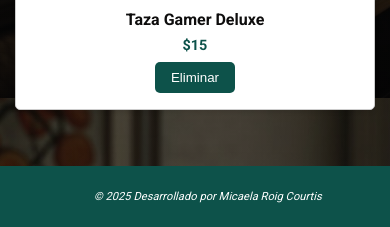
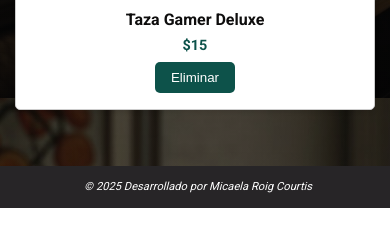
Before and after one commit to mmrc1992/Challenge-AluraGeek-MRC, a plain HTML site: page index.html in a window 390 px wide. Shown: the part 3278-3505 px from the top of the page. Drawn offline with Linux system fonts and the light colour scheme.

Commit message:
Corrección del tamaño del footer.

```diff
--- a/Estilos/estilo.css
+++ b/Estilos/estilo.css
@@ -2,6 +2,7 @@
 :root {
     --color-primario: #0d524a;
     --color-secundario: #4e095f;
+    --color-footer:#272527;
     --color-fondo: #9f9fa1;
     --color-titulo: #faf8f8;
     --color-texto: #0e0d0d;
@@ -163,16 +164,16 @@ button:hover {
 }
 
 footer {
-    background-color: var(--color-primario);
+    background-color: var(--color-footer);
     color: white;
     text-align: center;
-    padding: 1rem;
+    padding: 0.2rem;
     width: 100%;
     margin: 0;
 }
 
 .texto-footer {
-    font-size: 0.8rem;
+    font-size: 0.7rem;
     font-style: italic;
 }
 
@@ -224,7 +225,7 @@ footer {
 
     /* Ajustes en el footer */
     footer {
-        padding: 0.8rem;
+        padding: 0.2rem;
     }
 
     .texto-footer {
@@ -276,4 +277,13 @@ footer {
     .card .price {
         font-size: 0.9rem;
     }
+
+    /* Ajustes en el footer */
+    footer {
+        padding: 0.2rem;
+    }
+
+    .texto-footer {
+        font-size: 0.7rem;
+    }
 }
```
